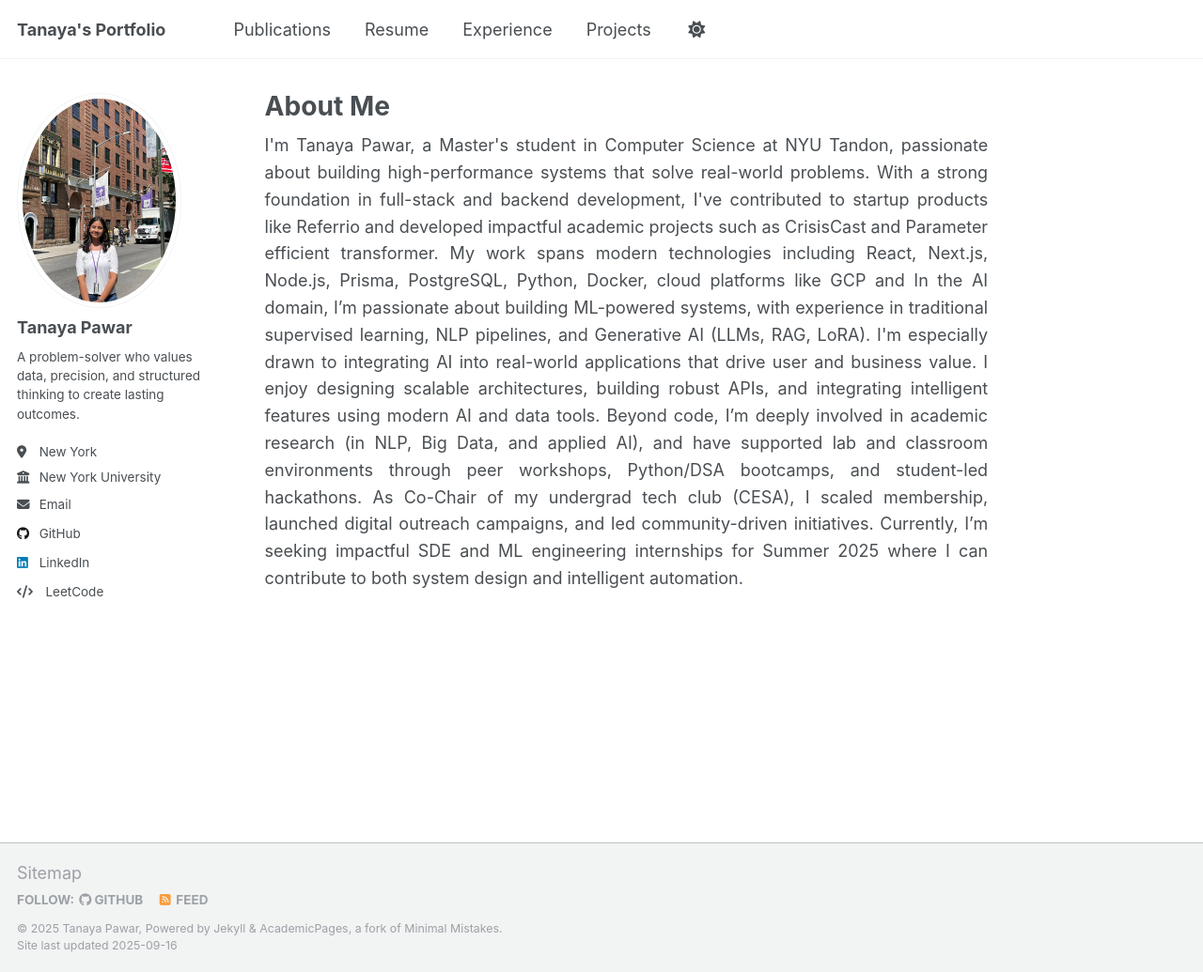
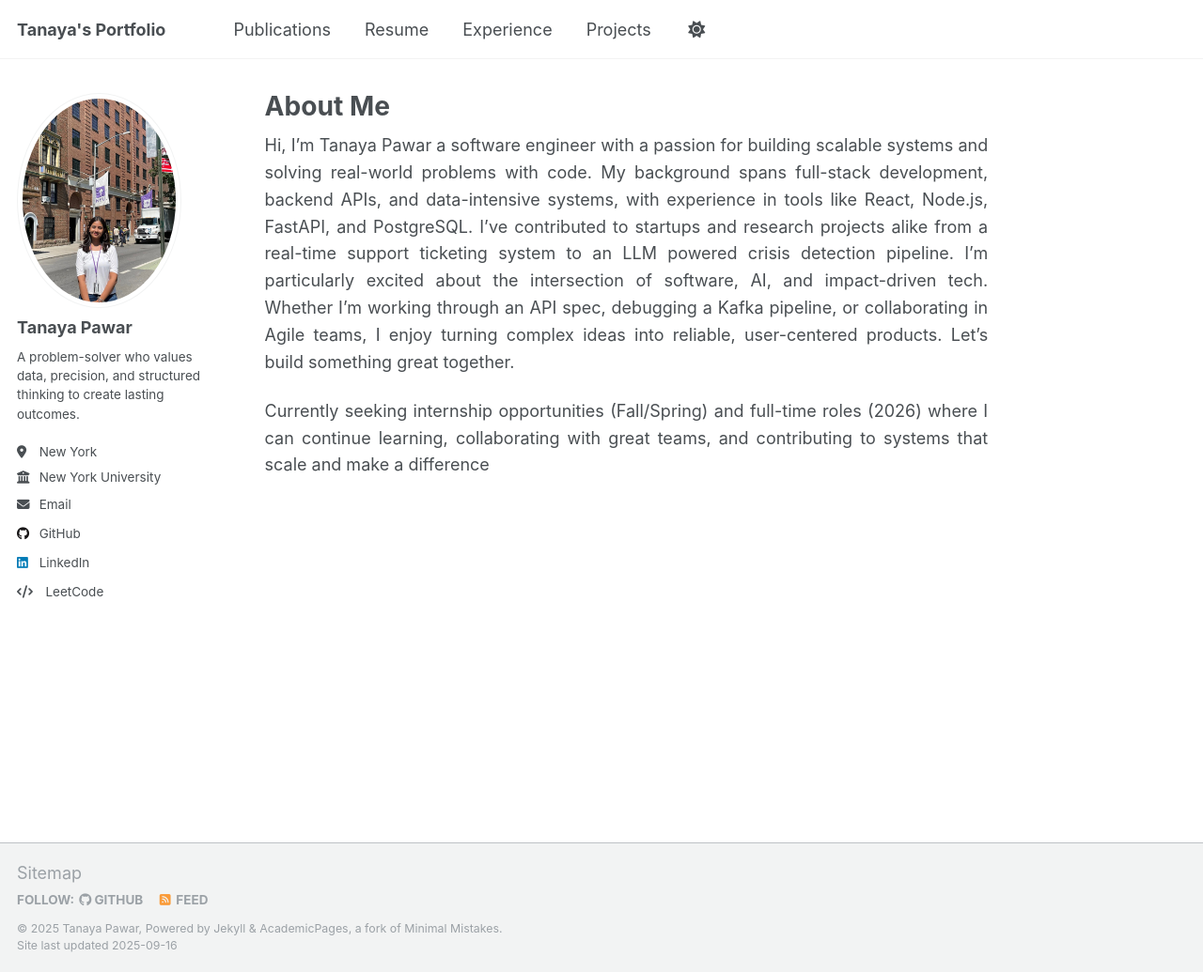
Before and after one commit to tanaya09/tanaya09.github.io, a Jekyll site: the page built from _pages/about.md, in a window 1280 px wide and 1035 px high. Shown: the whole window at 94% size. Built offline with Jekyll 4.4.1, drawn with Linux system fonts in a browser that asks for light colours.

Commit message:
Update about.md

```diff
--- a/_pages/about.md
+++ b/_pages/about.md
@@ -9,12 +9,10 @@
 
 <p style="text-align: justify; line-height: 1.6;">
 
-I'm Tanaya Pawar, a Master's student in Computer Science at NYU Tandon, passionate about building high-performance systems that solve real-world problems. With a strong foundation in full-stack and backend development, I've contributed to startup products like Referrio and developed impactful academic projects such as CrisisCast and Parameter efficient transformer.
+Hi, I’m Tanaya Pawar a software engineer with a passion for building scalable systems and solving real-world problems with code. My background spans full-stack development, backend APIs, and data-intensive systems, with experience in tools like React, Node.js, FastAPI, and PostgreSQL. I’ve contributed to startups and research projects alike from a real-time support ticketing system to an LLM powered crisis detection pipeline. I’m particularly excited about the intersection of software, AI, and impact-driven tech. Whether I’m working through an API spec, debugging a Kafka pipeline, or collaborating in Agile teams, I enjoy turning complex ideas into reliable, user-centered products. Let’s build something great together.
+</p>
 
-My work spans modern technologies including React, Next.js, Node.js, Prisma, PostgreSQL, Python, Docker, cloud platforms like GCP and In the AI domain, I’m passionate about building ML-powered systems, with experience in traditional supervised learning, NLP pipelines, and Generative AI (LLMs, RAG, LoRA). I'm especially drawn to integrating AI into real-world applications that drive user and business value. I enjoy designing scalable architectures, building robust APIs, and integrating intelligent features using modern AI and data tools.
+<p style="text-align: justify; line-height: 1.6;">
 
-Beyond code, I’m deeply involved in academic research (in NLP, Big Data, and applied AI), and have supported lab and classroom environments through peer workshops, Python/DSA bootcamps, and student-led hackathons. As Co-Chair of my undergrad tech club (CESA), I scaled membership, launched digital outreach campaigns, and led community-driven initiatives.
-
-Currently, I’m seeking impactful SDE and ML engineering internships for Summer 2025 where I can contribute to both system design and intelligent automation.
-
+Currently seeking internship opportunities (Fall/Spring) and full-time roles (2026) where I can continue learning, collaborating with great teams, and contributing to systems that scale and make a difference
 </p>
```
